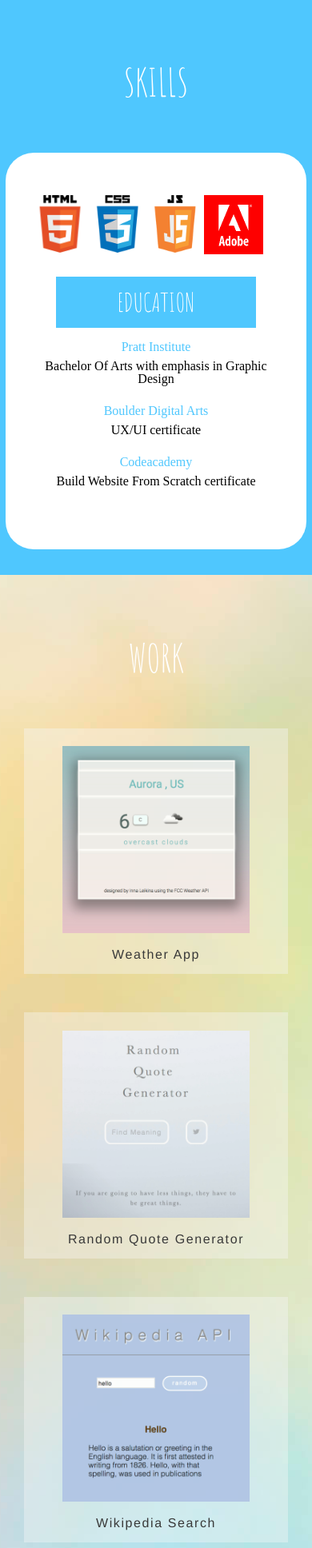
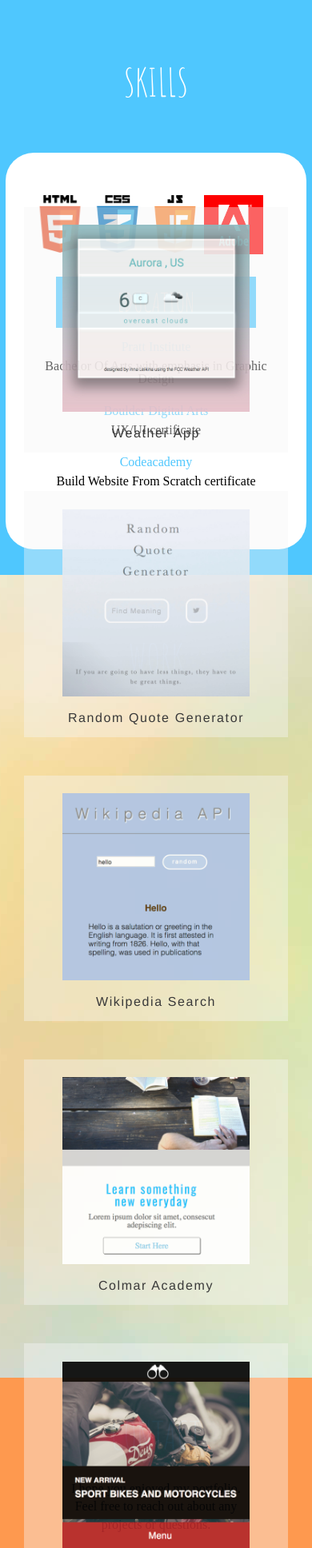
Before and after one commit to innaleikina/inna-portfolio, a PHP site: page /index.html in a window 390 px wide. Shown: the part 1425-3361 px from the top of the page at 80% size. Run offline with PHP 8.4, Linux system fonts and the light colour scheme; some libraries are stand-ins or nearby versions.

Commit message:
height vh

```diff
--- a/css/style.css
+++ b/css/style.css
@@ -682,14 +682,15 @@ background-image:url("../images/HTML5_Logo.png");
   padding-bottom:5rem;
   background-image:url("../images/watercolor_small.jpg");
   background-position:top;
-  flex-direction:column;
+  height:100vh;
 }
 
 .work-all{
 justify-content:center;
 width:100%;
 flex-direction: column;
-height:auto;
+
+height:100vh;
 /*height:100%;*/
 }
 
@@ -752,11 +753,10 @@ height:auto;
    .work-wrapper{
     display:flex;
     flex-direction:column;
-       height:100%;
+
   }
 
  .work-all{
-   height:100%;
    flex-direction:row;
   justify-content:center;
  }
```
